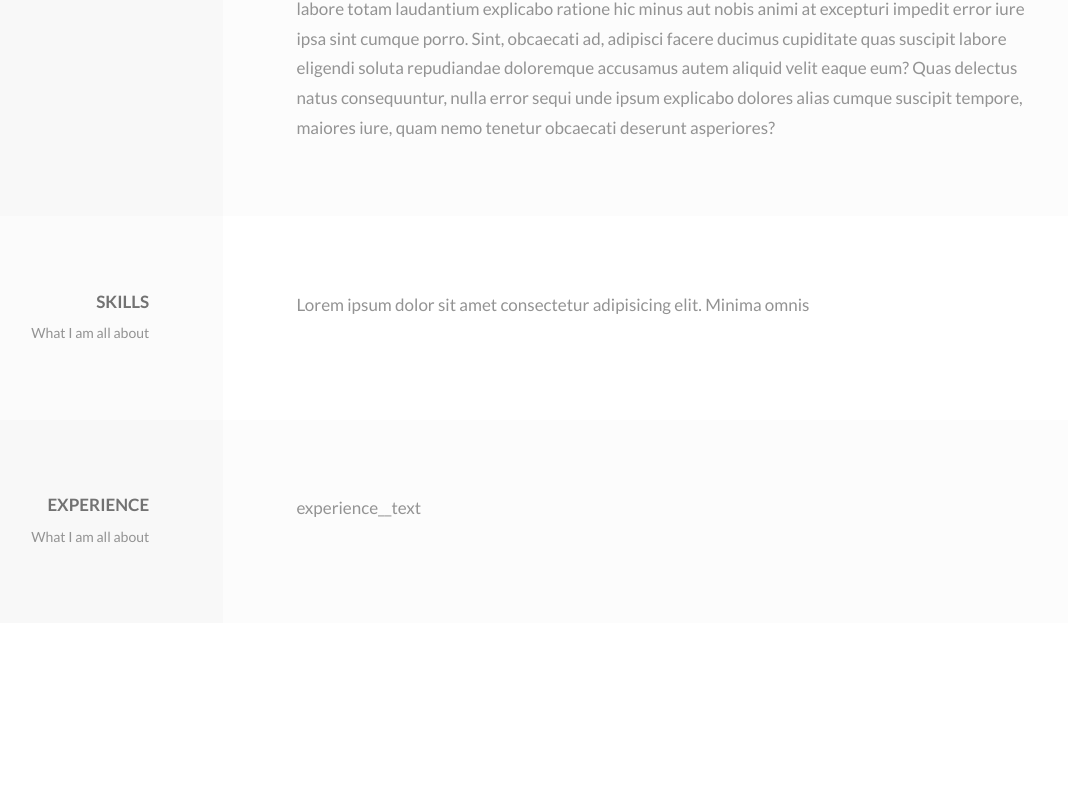
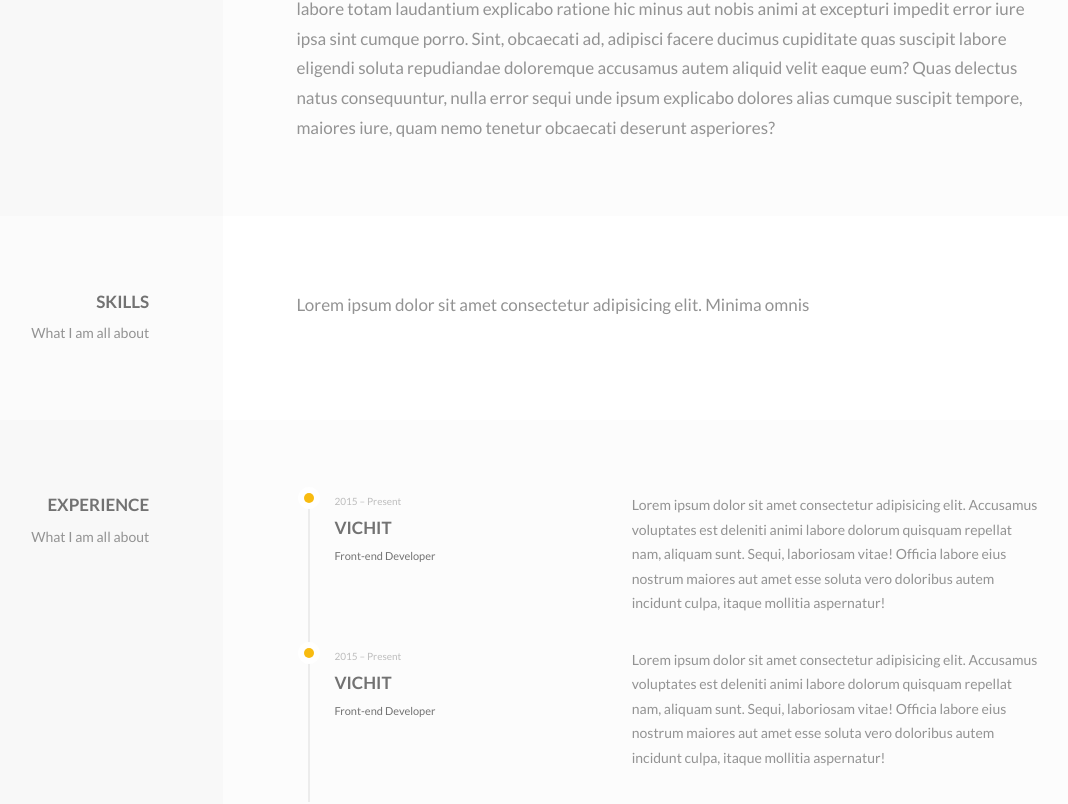
Before and after one commit to AndrewVoloshin/CV-on-Vue, a Vue app: page / in a window 1280 px wide. Shown: the part 969-1773 px from the top of the page, without its empty margins (162-1230 px from the left). Before the commit the page ends 1592 px from the top, so only its background shows below. Built offline with nearby package versions, Linux system fonts and the light colour scheme.

Commit message:
add page Experience

```diff
--- a/src/components/AppExperience.vue
+++ b/src/components/AppExperience.vue
@@ -3,11 +3,46 @@
     <div class="experience__bg-left"></div>
     <div class="experience__bg-right"></div>
     <div class="experience__container">
-      <div class="experience__content">
+      <div class="experience__title">
         <h2>experience</h2>
         <p>What I am all about</p>
       </div>
-      <p class="experience__text">experience__text</p>
+      <div class="experience__content">
+        <div class="experience__item">
+          <div class="point"></div>
+          <div class="item__title">
+            <p>2015 – Present</p>
+            <h3>Vichit</h3>
+            <h4>Front-end Developer</h4>
+          </div>
+          <div class="experience__text">
+            <p>
+              Lorem ipsum dolor sit amet consectetur adipisicing elit. Accusamus
+              voluptates est deleniti animi labore dolorum quisquam repellat
+              nam, aliquam sunt. Sequi, laboriosam vitae! Officia labore eius
+              nostrum maiores aut amet esse soluta vero doloribus autem incidunt
+              culpa, itaque mollitia aspernatur!
+            </p>
+          </div>
+        </div>
+        <div class="experience__item">
+          <div class="point"></div>
+          <div class="item__title">
+            <p>2015 – Present</p>
+            <h3>Vichit</h3>
+            <h4>Front-end Developer</h4>
+          </div>
+          <div class="experience__text">
+            <p>
+              Lorem ipsum dolor sit amet consectetur adipisicing elit. Accusamus
+              voluptates est deleniti animi labore dolorum quisquam repellat
+              nam, aliquam sunt. Sequi, laboriosam vitae! Officia labore eius
+              nostrum maiores aut amet esse soluta vero doloribus autem incidunt
+              culpa, itaque mollitia aspernatur!
+            </p>
+          </div>
+        </div>
+      </div>
     </div>
   </div>
 </template>
@@ -26,33 +61,86 @@ export default {};
   width: 100%;
 }
 
-.experience__content {
+.experience__title {
   padding: 1.5rem;
   background: #fafafa;
   border-top: solid 1px rgb(237, 237, 237);
   border-bottom: solid 1px rgb(237, 237, 237);
 }
 
-.experience__content h2 {
+.experience__title h2 {
   margin-bottom: 7px;
 }
+.experience__content {
+  padding: 1.5rem 0 0 1.5rem;
+}
+
+.experience__item {
+  position: relative;
+  padding: 0 0 0 1.5rem;
+  border-left: 2px solid #ececec;
+  margin-left: 12px;
+  padding-bottom: 2rem;
+}
+.point {
+  position: absolute;
+  top: 0;
+  left: -6px;
+  width: 10px;
+  height: 10px;
+  border-radius: 50%;
+  background: #f8bb10;
+  /* margin-left: -6px; */
+  box-shadow: 0 0 0 6px white;
+}
+.item__title {
+}
+.item__title p {
+  opacity: 0.6;
+  font-size: 10px;
+  margin-bottom: 0.35rem;
+}
+.item__title h3 {
+  color: #727272;
+  text-transform: uppercase;
+  font-size: 17px;
+  line-height: 1.45;
+  margin-bottom: 0.35rem;
+}
+.item__title h4 {
+  font-size: 11px;
+  font-weight: 500;
+  margin-bottom: 0.35rem;
+  color: #727272;
+}
 .experience__text {
-  padding: 1.5rem;
 }
 
 @media screen and (min-width: 600px) {
-  .experience__text {
-    font-size: 17px;
+  .experience__content {
+    /* font-size: 17px; */
   }
 }
 
 @media screen and (min-width: 760px) {
+  .experience__title {
+    padding: 2.75rem 3.05rem;
+  }
   .experience__content {
     padding: 2.75rem 3.05rem;
   }
-  .experience__text {
-    padding: 2.75rem 3.05rem;
+  .experience__item{
+    display: flex;
   }
+  .item__title{
+    width: 42%;
+  }
+  .experience__text{
+    width: 58%;
+  }
+}
+
+
   @media screen and (min-width: 1024px) {
     .experience__bg-left {
       top: 0;
@@ -76,24 +164,24 @@ export default {};
       z-index: 2;
       max-width: 1276px;
     }
-    .experience__content {
+    .experience__title {
       width: 30%;
       border: none;
       text-align: right;
       background: #f8f8f8;
     }
-    .experience__text {
+    .experience__content {
       width: 70%;
       background: #fcfcfc;
     }
   }
   @media screen and (min-width: 1200px) {
+    .experience__title {
+      padding: 4.6rem;
+    }
     .experience__content {
       padding: 4.6rem;
     }
-    .experience__text {
-      padding: 4.6rem;
-    }
   }
-}
+
 </style>
```
